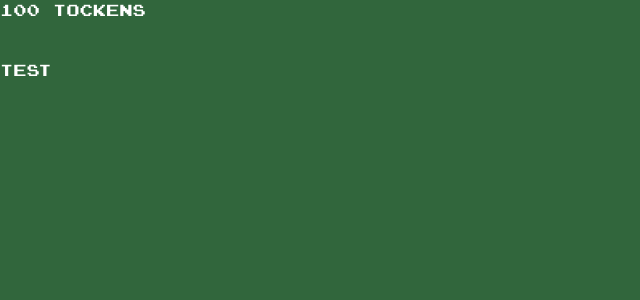
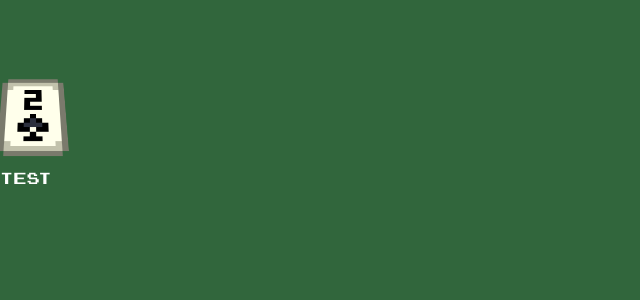
Before and after one commit to Waradu/games, a Nuxt app: page / in a window 1280 px wide. Shown: the top 300 px of the page, without its empty margins (0-640 px from the left). Built offline with nearby package versions, Linux system fonts and the light colour scheme.

Commit message:
feat: cards

```diff
--- a/app.vue
+++ b/app.vue
@@ -11,11 +11,6 @@
   src: url("~/assets/joystix.otf") format("opentype");
   font-display: swap;
 }
-
-$cursor_normal: url("~/assets/cursor/normal.png") 1 1, auto;
-$cursor_pointer: url("~/assets/cursor/pointer.png") 8 12, auto;
-$cursor_hold: url("~/assets/cursor/hold.png") 8 12, auto;
-$cursor_deny: url("~/assets/cursor/deny.png") 1 1, auto;
 
 * {
   box-sizing: border-box;
@@ -32,6 +27,7 @@ body,
   color: white;
   font-family: commitMono, monospace;
   cursor: $cursor_normal;
+  overflow: hidden;
 }
 
 a {
--- a/assets/_variables.scss
+++ b/assets/_variables.scss
@@ -21,6 +21,19 @@ $hue-5-2: #be5046;
 $hue-6: #d19a66;
 $hue-6-2: #e6c07b;
 
+$cursor_normal:
+  url("~/assets/cursor/normal.png") 1 1,
+  auto;
+$cursor_pointer:
+  url("~/assets/cursor/pointer.png") 8 12,
+  auto;
+$cursor_hold:
+  url("~/assets/cursor/hold.png") 8 12,
+  auto;
+$cursor_deny:
+  url("~/assets/cursor/deny.png") 1 1,
+  auto;
+
 :export {
   light: $light;
   background: $background;
@@ -42,4 +55,8 @@ $hue-6-2: #e6c07b;
   hue-5-2: $hue-5-2;
   hue-6: $hue-6;
   hue-6-2: $hue-6-2;
+  cursor_normal: $cursor_normal;
+  cursor_pointer: $cursor_pointer;
+  cursor_hold: $cursor_hold;
+  cursor_deny: $cursor_deny;
 }
--- a/components/Card.vue
+++ b/components/Card.vue
@@ -1,13 +1,79 @@
 <template>
   <div class="card">
-
+    <div class="front"></div>
+    <div class="back"></div>
   </div>
 </template>
 
 <script lang="ts" setup>
+import type { Card, Type } from "~/types/cards";
 
+const card: Card[] = [
+  "A",
+  "2",
+  "3",
+  "4",
+  "5",
+  "6",
+  "7",
+  "8",
+  "9",
+  "10",
+  "J",
+  "Q",
+  "K",
+  "W",
+];
+
+const type: Type[] = ["Spades", "Clubs", "Hearts", "Diamonds"];
+
+const props = defineProps<{
+  card: Card;
+  type: Type;
+}>();
+
+const scale = 6;
+const x = card.indexOf(props.card);
+const y = type.indexOf(props.type);
 </script>
 
 <style lang="scss">
+.card {
+  --width: 11px;
+  --height: 18px;
+  --scale: v-bind(scale);
+  width: calc(var(--width) * var(--scale));
+  height: calc(var(--height) * var(--scale));
+  position: relative;
+  transform-style: preserve-3d;
+  transition: all 0.2s, background 0s;
+  transform: perspective(400px) rotateX(45deg);
+  cursor: $cursor_pointer;
 
+  .front,
+  .back {
+    position: absolute;
+    width: 100%;
+    height: 100%;
+    background-image: url("~/assets/game/cards.png");
+    background-repeat: no-repeat;
+    background-size: 1800%;
+    image-rendering: pixelated;
+    backface-visibility: hidden;
+    background-position: calc(
+        calc(calc(var(--width) * var(--scale)) * v-bind(x)) * -1
+      )
+      calc(calc(calc(var(--height) * var(--scale)) * v-bind(y)) * -1);
+  }
+
+  .back {
+    background-position: calc(calc(calc(var(--width) * var(--scale)) * 15) * -1)
+      calc(calc(calc(var(--height) * var(--scale)) * 0) * -1);
+    transform: rotateX(180deg) rotateZ(180deg);
+  }
+
+  &:hover {
+    scale: 1.1;
+  }
+}
 </style>
--- a/components/Header.vue
+++ b/components/Header.vue
@@ -1,12 +1,8 @@
 <template>
-  <header>
-    100 Tockens
-  </header>
+  <header></header>
 </template>
 
-<script lang="ts" setup>
-
-</script>
+<script lang="ts" setup></script>
 
 <style lang="scss">
 header {
--- a/pages/index.vue
+++ b/pages/index.vue
@@ -1,3 +1,7 @@
 <template>
+  <Card card="2" type="Spades" />
   <NuxtLink to="/games/test">TEST</NuxtLink>
 </template>
+
+<script lang="ts" setup>
+</script>
--- a/tsconfig.json
+++ b/tsconfig.json
@@ -1,4 +1,7 @@
 {
   // https://nuxt.com/docs/guide/concepts/typescript
-  "extends": "./.nuxt/tsconfig.json"
+  "extends": "./.nuxt/tsconfig.json",
+  "compilerOptions": {
+    "skipLibCheck": false
+  }
 }
```
Also changed, not shown: types/cards.d.ts (added, +17 -0 lines), 1 other file (tests, documents, lock files or other folders).
